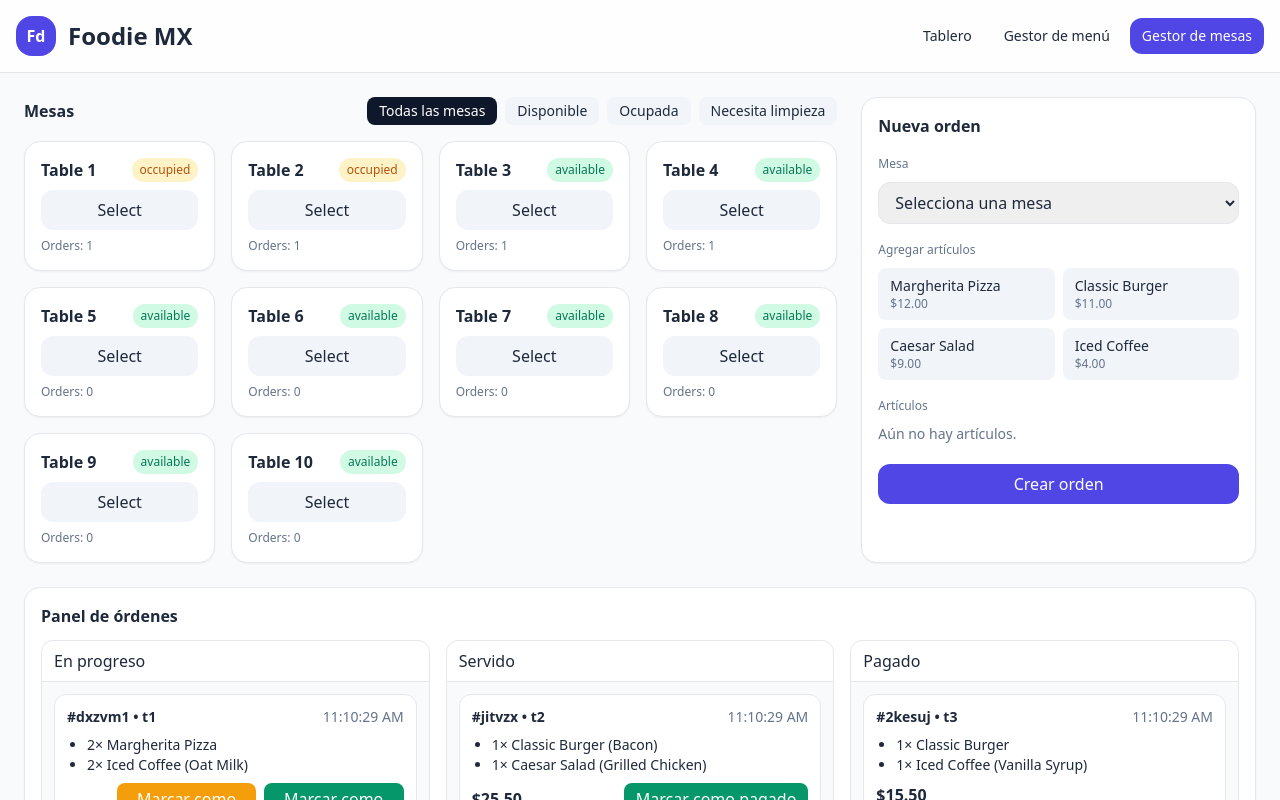
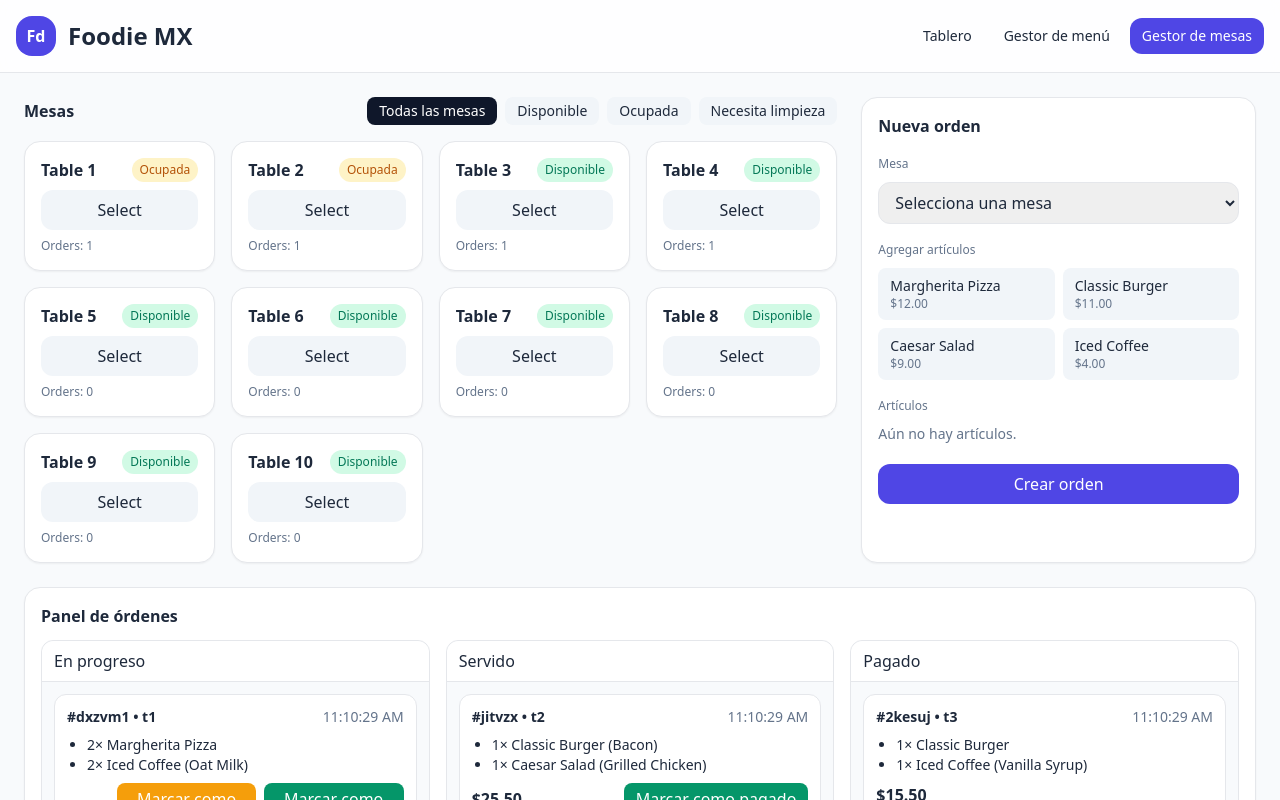
Before and after one commit to foodie-mx/foodie-frontend, a React (Vite) app: page / in a window 1280 px wide. Both pictures are taken after a click on the button "Gestor de mesas". Shown: the top 800 px of the page. Built offline with nearby package versions, Linux system fonts and the light colour scheme.

Commit message:
fix run build errors

```diff
--- a/src/App.tsx
+++ b/src/App.tsx
@@ -43,11 +43,9 @@ import TableManager from "./components/TableManager.tsx";
 import Header from "./components/Header.tsx";
 import Dashboard from "./components/Dashboard.tsx";
 import MenuManager from "./components/MenuManager.tsx";
-import { useTranslation } from "react-i18next";
 
 // -------------------------- App --------------------------
 export default function App() {
-    const { t } = useTranslation();
     const persisted = loadState()
     const [menuItems, setMenuItems] = useState<MenuItem[]>(persisted?.menuItems ?? seedMenu)
     const [tables, setTables] = useState<Table[]>(persisted?.tables ?? seedTables)
--- a/src/components/TableManager.tsx
+++ b/src/components/TableManager.tsx
@@ -1,9 +1,9 @@
 // -------------------------- Table & Order Manager --------------------------
 import type { MenuItem, Order, OrderItem, Table } from "../model/Types.ts";
 import { useState } from "react";
-import { computeOrderTotal, currency } from "../model/Utils.ts";
+import { currency } from "../model/Utils.ts";
 import { useTranslation } from "react-i18next";
-import OrderBoard from "./OrderBoard";
+import OrderBoard from "./OrderBoard.tsx";
 
 const TableManager = ({
     tables,
@@ -50,7 +50,7 @@ const TableManager = ({
     const inc = (idx: number) => setComposerItems(is => is.map((it, i) => (i === idx ? { ...it, qty: it.qty + 1 } : it)))
     const dec = (idx: number) => setComposerItems(is => is.flatMap((it, i) => (i === idx ? (it.qty > 1 ? [{ ...it, qty: it.qty - 1 }] : []) : [it])))
 
-    const filterOptions: { key: 'all' | 'available' | 'occupied' | 'needs_cleaning', label: string }[] = [
+    const tableStatusOptions: { key: 'all' | 'available' | 'occupied' | 'needs_cleaning', label: string }[] = [
         { key: 'all', label: t('All Tables') },
         { key: 'available', label: t('Available') },
         { key: 'occupied', label: t('Occupied') },
@@ -65,7 +65,7 @@ const TableManager = ({
                     <div className="flex items-center justify-between">
                         <h3 className="font-semibold">{t("Tables")}</h3>
                         <div className="flex gap-2">
-                            {filterOptions.map(f => (
+                            {tableStatusOptions.map(f => (
                                 <button
                                     key={f.key}
                                     onClick={() => setFilter(f.key)}
@@ -81,8 +81,9 @@ const TableManager = ({
                             <div key={tl.id} className="bg-white rounded-2xl shadow-sm border p-4 flex flex-col gap-2">
                                 <div className="flex items-center justify-between">
                                     <div className="font-semibold">{tl.name}</div>
-                                    <span className={`text-xs px-2 py-1 rounded-full ${tl.status === 'available' ? 'bg-emerald-100 text-emerald-700' : tl.status === 'occupied' ? 'bg-amber-100 text-amber-700' : 'bg-rose-100 text-rose-700'
-                                        }`}>{t(tl.status.replace('_', ' '))}</span>
+                                    <span className={`text-xs px-2 py-1 rounded-full ${tl.status === 'available' ? 'bg-emerald-100 text-emerald-700' : tl.status === 'occupied' ? 'bg-amber-100 text-amber-700' : 'bg-rose-100 text-rose-700'}`}>
+                                        {tableStatusOptions.find(opt => opt.key === tl.status)?.label}
+                                    </span>
                                 </div>
                                 <div className="flex gap-2">
                                     <button onClick={() => setSelectedTable(tl.id)} className={`flex-1 px-3 py-2 rounded-xl ${selectedTable === tl.id ? 'bg-indigo-600 text-white' : 'bg-slate-100'}`}>{t("Select")}</button>
```
